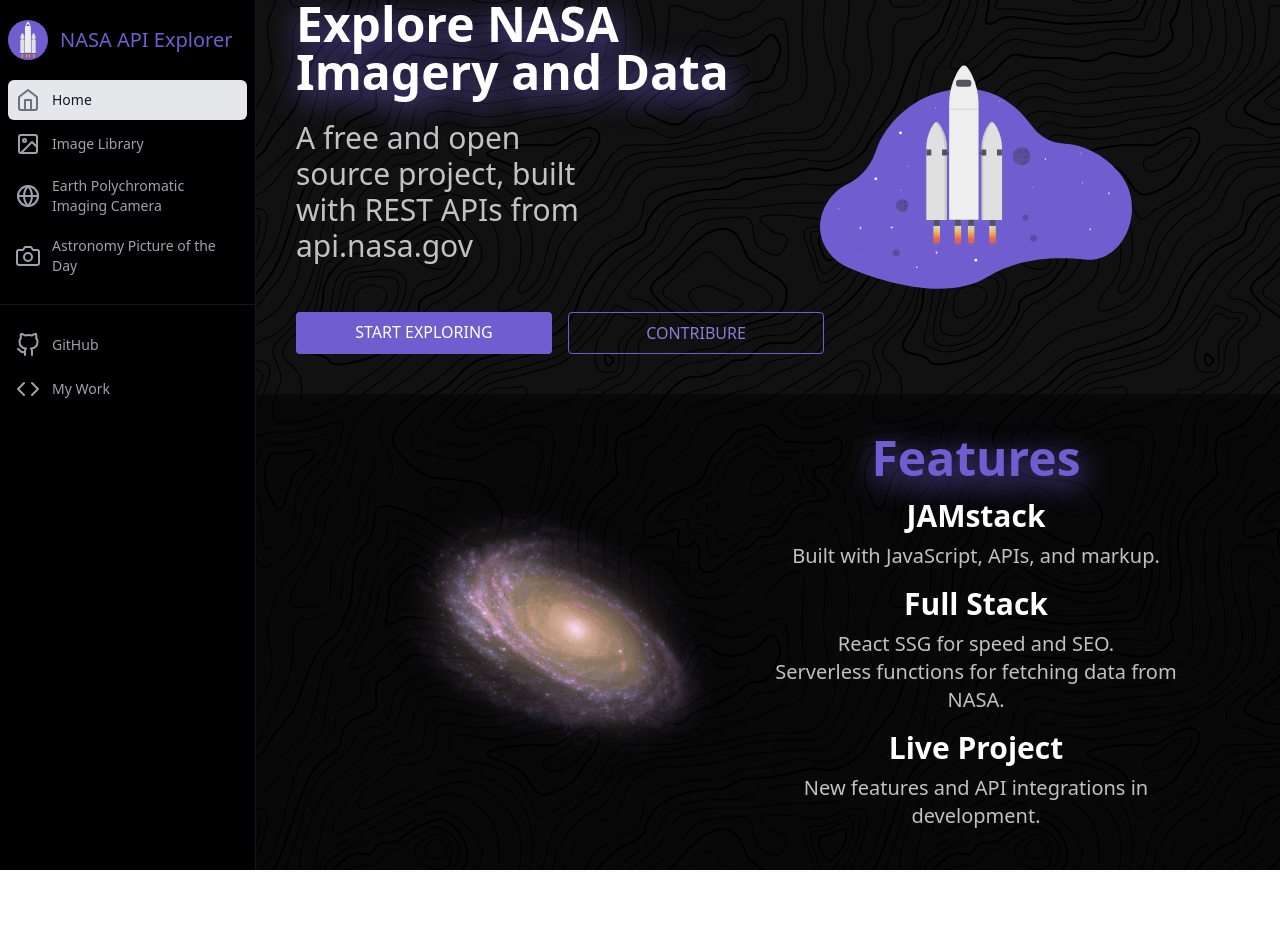
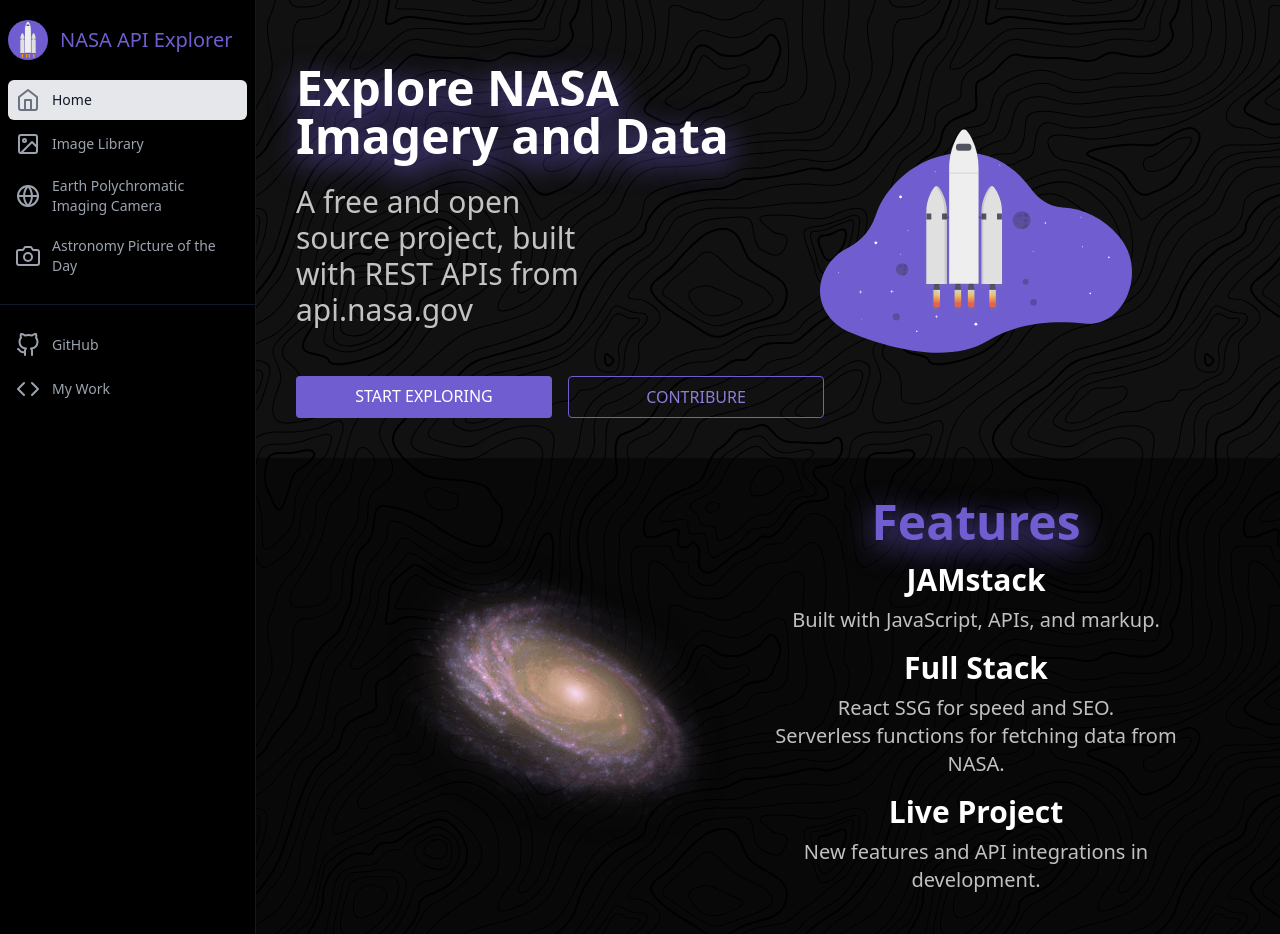
Before and after one commit to ZachScroggins/nasa-api-explorer, a Next.js app: page / in a window 1280 px wide. Before the commit the page ends 870 px from the top, so only its background shows below. Built offline with nearby package versions, Linux system fonts and the light colour scheme; what @tailwindcss/typography would draw is missing.

Commit message:
padding working with scroll

```diff
--- a/pages/index.tsx
+++ b/pages/index.tsx
@@ -8,7 +8,7 @@ export default function Home() {
       <Head>
         <title>NASA API Explorer</title>
       </Head>
-      <div className='min-h-screen px-4'>
+      <div className='min-h-screen px-4 pt-20 lg:pt-16'>
         <div
           className='grid pb-10 mx-auto sm:px-32 lg:grid-cols-2 lg:px-5 xl:px-20'
           style={{ maxWidth: '2000px' }}
```
